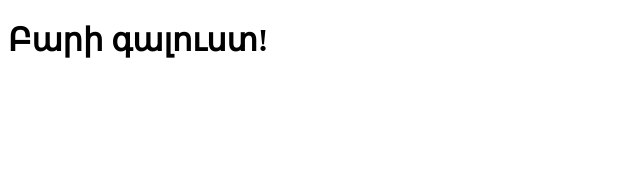
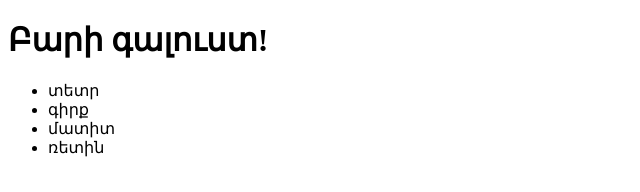
Before and after one commit to lianagharibyan73-gif/now5, a plain HTML site: page index.html in a window 1280 px wide. Shown: the whole page, without its empty margins (0-640 px from the left). Drawn offline with Linux system fonts and the light colour scheme.

Commit message:
Update index.html

```diff
--- a/index.html
+++ b/index.html
@@ -5,5 +5,11 @@
   </head>
   <body>
     <h1>Բարի գալուստ!</h1>
-  </body>
+    <ul>
+      <li>տետր</li>
+      <li>գիրք</li>
+      <li>մատիտ</li>
+      <li>ռետին</li>
+          </ul>
+      </body>
 </html>
```
